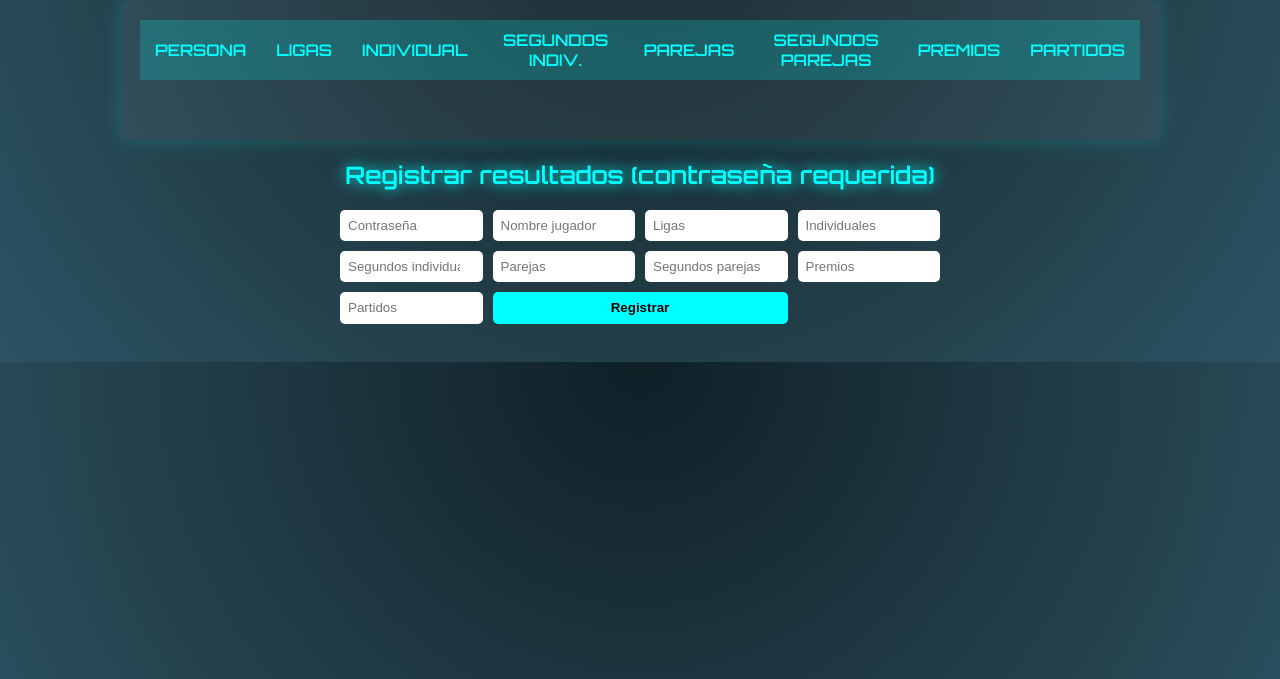
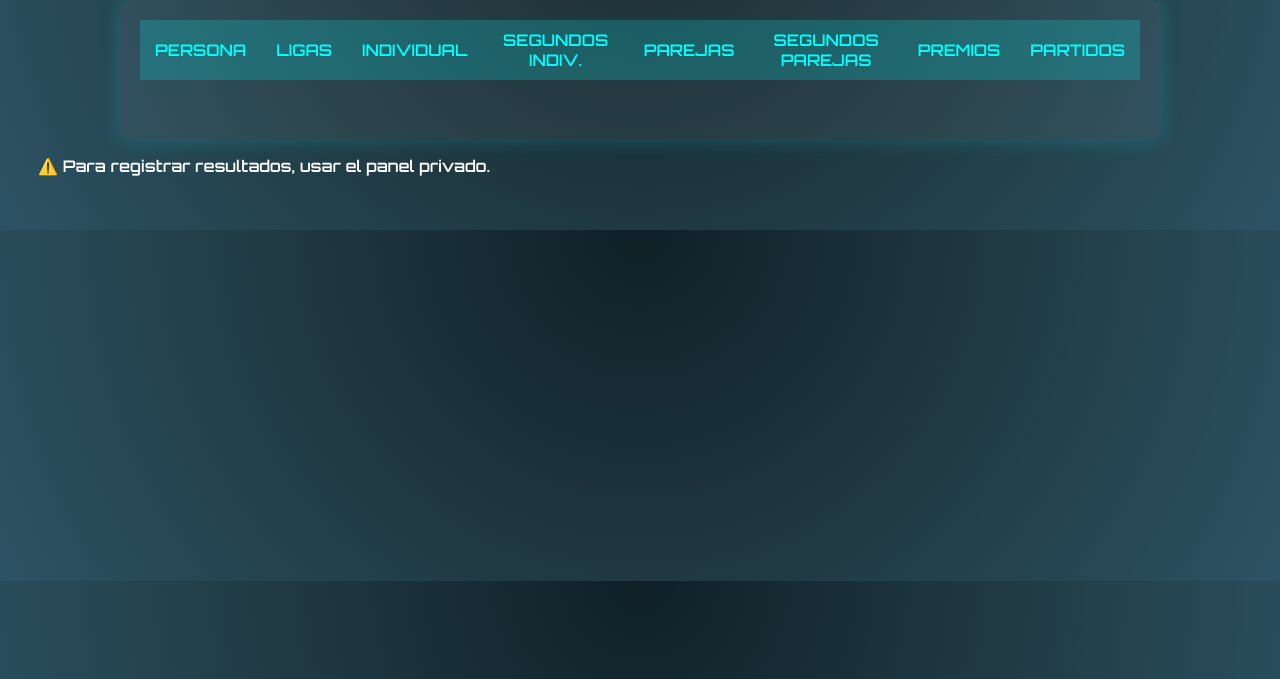
Before and after one commit to LolooHUB/AETA, a plain HTML site: page index.html in a window 1280 px wide. Shown: the part 121-800 px from the top of the page. Drawn offline with Linux system fonts and the light colour scheme; no server answers.

Commit message:
Update index.html

```diff
--- a/index.html
+++ b/index.html
@@ -29,21 +29,8 @@
     </table>
   </div>
 
-  <h2>Registrar resultados (contraseña requerida)</h2>
-  <div class="form-container">
-    <input type="password" id="password" placeholder="Contraseña">
-    <input type="text" id="nombre" placeholder="Nombre jugador">
-    <input type="number" id="ligas" placeholder="Ligas" min="0">
-    <input type="number" id="individuales" placeholder="Individuales" min="0">
-    <input type="number" id="segundosInd" placeholder="Segundos individual" min="0">
-    <input type="number" id="parejas" placeholder="Parejas" min="0">
-    <input type="number" id="segundosParejas" placeholder="Segundos parejas" min="0">
-    <input type="number" id="premios" placeholder="Premios" min="0">
-    <input type="number" id="partidos" placeholder="Partidos" min="0">
-    <button id="submitBtn">Registrar</button>
-    <p id="status"></p>
-  </div>
+  <p>⚠️ Para registrar resultados, usar el panel privado.</p>
 
-  <script type="module" src="script.js"></script>
+  <script type="module" src="ranking.js"></script>
 </body>
 </html>
```
